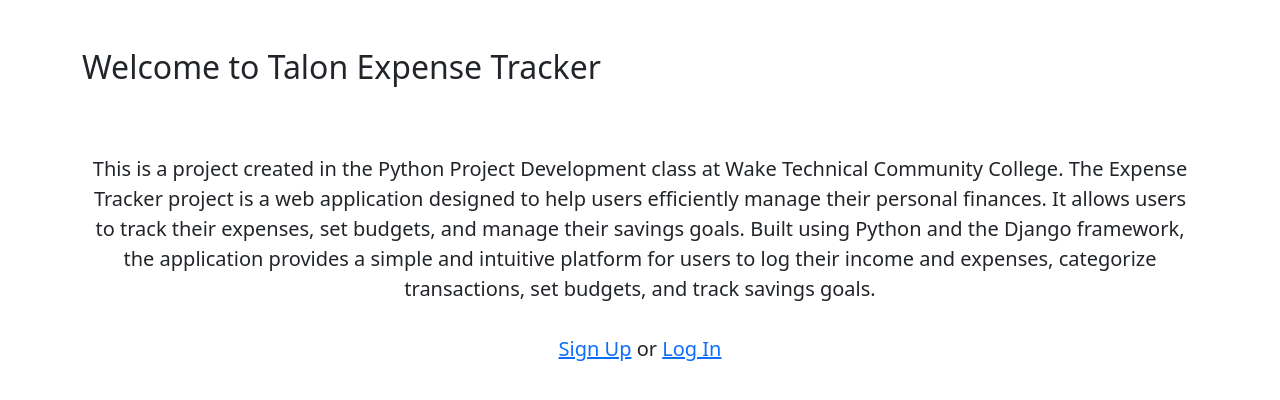
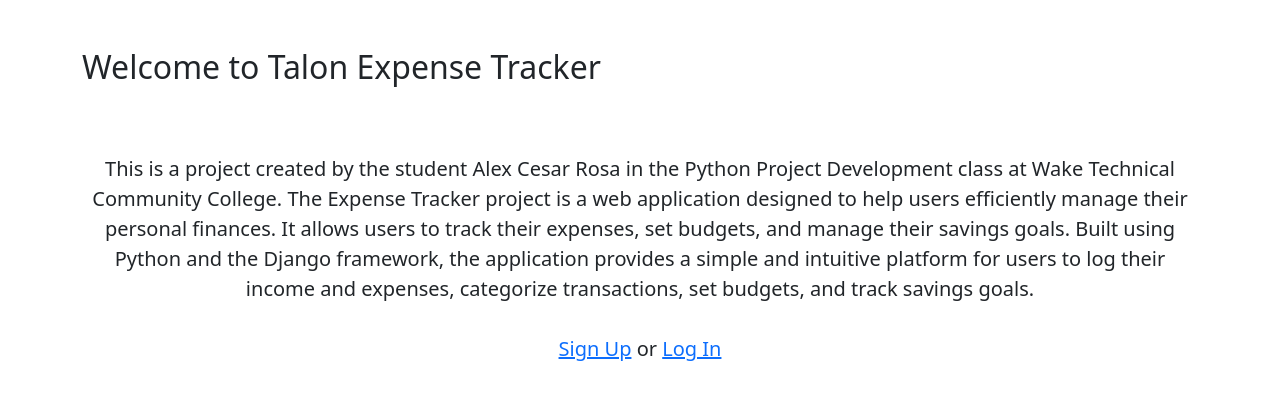
Before and after one commit to AlexCRosa/expense-tracker, a Django app: page / in a window 1280 px wide. Shown: the part 66-466 px from the top of the page. Run offline with Django 5.2, Linux system fonts and the light colour scheme.

Commit message:
home page

```diff
--- a/templates/home.html
+++ b/templates/home.html
@@ -7,7 +7,7 @@
     <p class="lead" style="text-align: center;">
         <br>
         <br>
-        This is a project created in the Python Project Development class at Wake Technical Community College.
+        This is a project created by the student Alex Cesar Rosa in the Python Project Development class at Wake Technical Community College.
         The Expense Tracker project is a web application designed to help users efficiently manage their personal finances.
         It allows users to track their expenses, set budgets, and manage their savings goals.
         Built using Python and the Django framework, the application provides a simple and intuitive platform for users to log their income and expenses,
```
